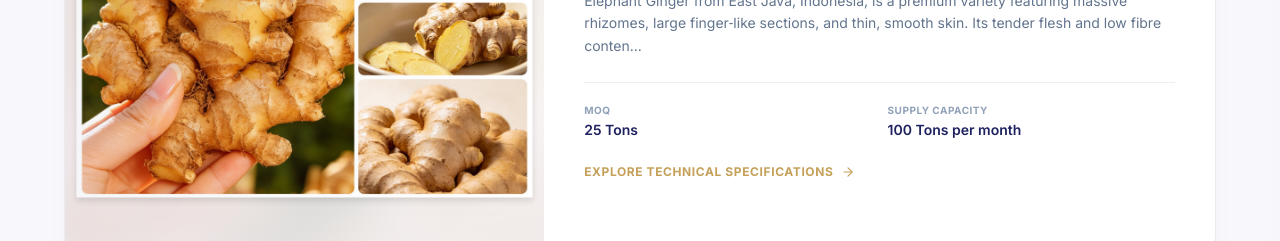
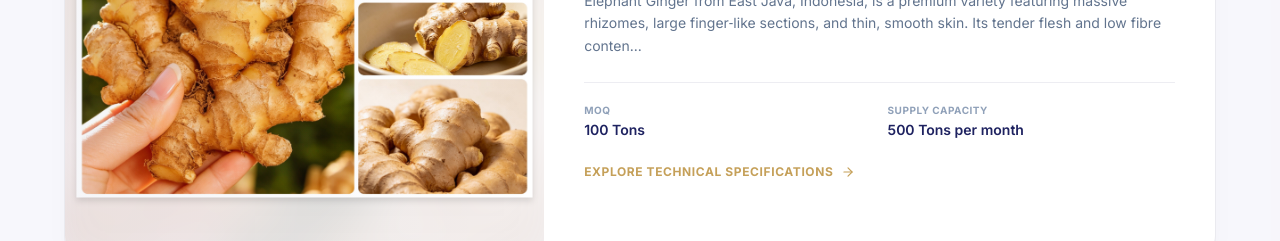
Before and after one commit to audaily007-hub/Website-Tridaya, a React (Vite) app: page / in a window 1280 px wide. Shown: the part 5700-5941 px from the top of the page. Built offline with nearby package versions, Linux system fonts and the light colour scheme.

Commit message:
feat: Update product export details and CI/CD config
Adjusts MOQ and supply capacity for Elephant Ginger in English and Indonesian translations.
Removes outdated FTP deployment workflow from GitHub Actions, as deployment is now handled by other means.

```diff
--- a/src/translations.ts
+++ b/src/translations.ts
@@ -144,8 +144,8 @@ export const translations = {
             'Product Condition': 'Fresh, Whole, Jumbo Size',
             'Moisture Content': 'Maximum 75–80% (to preserve freshness)',
             'Packaging': 'Gunny bags or pallets, 25kg – 50kg per unit',
-            'MOQ': '25 Tons',
-            'Supply Capacity': '100 Tons per month',
+            'MOQ': '100 Tons',
+            'Supply Capacity': '500 Tons per month',
             'Export Availability': 'Year‑round'
           }
         },
@@ -432,8 +432,8 @@ export const translations = {
             'Kondisi Produk': 'Segar, Utuh, Ukuran Jumbo',
             'Kadar Air': 'Maksimal 75–80% (untuk menjaga kesegaran)',
             'Pengemasan': 'Karung goni atau palet, 25kg – 50kg per unit',
-            'MOQ': '50 Ton',
-            'Kapasitas Pasokan': '100 Ton per bulan',
+            'MOQ': '100 Ton',
+            'Kapasitas Pasokan': '500 Ton per bulan',
             'Ketersediaan Ekspor': 'Sepanjang tahun'
           }
         },
```
